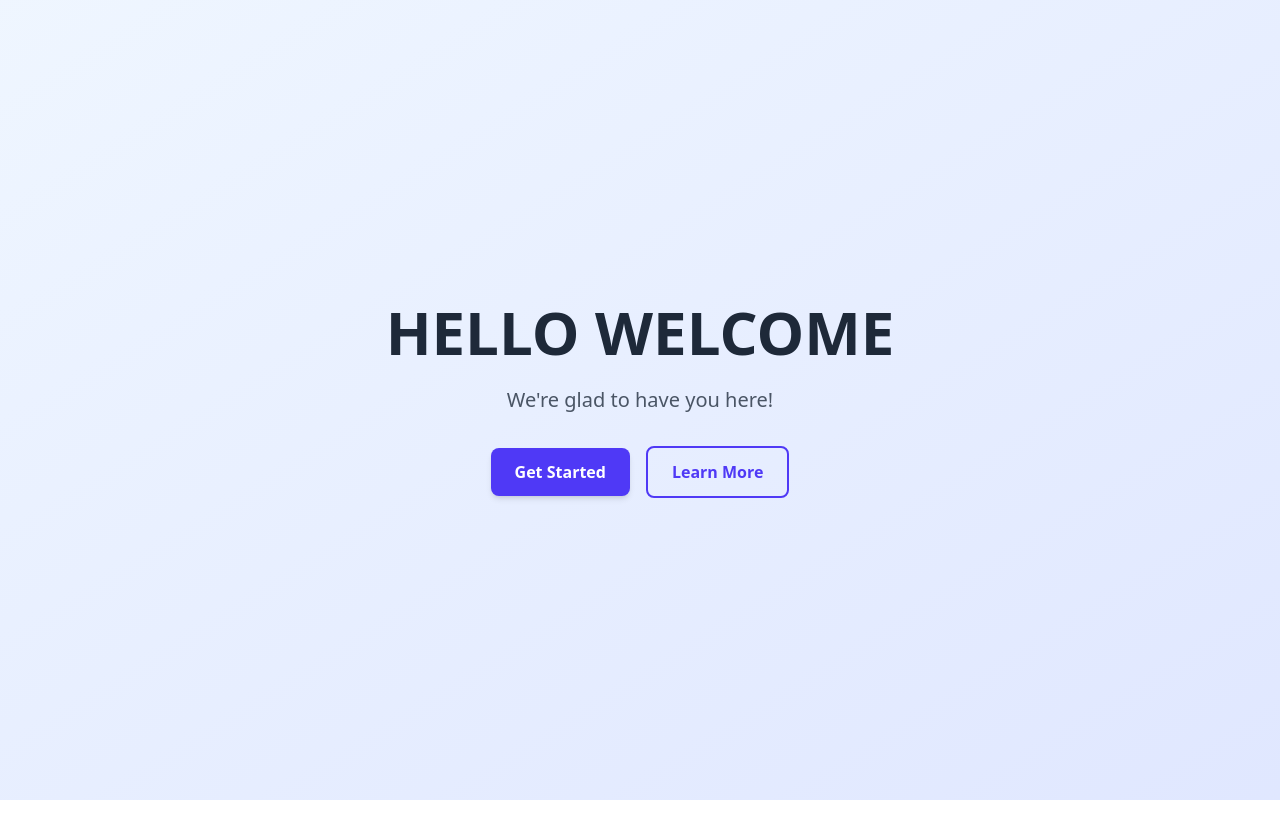
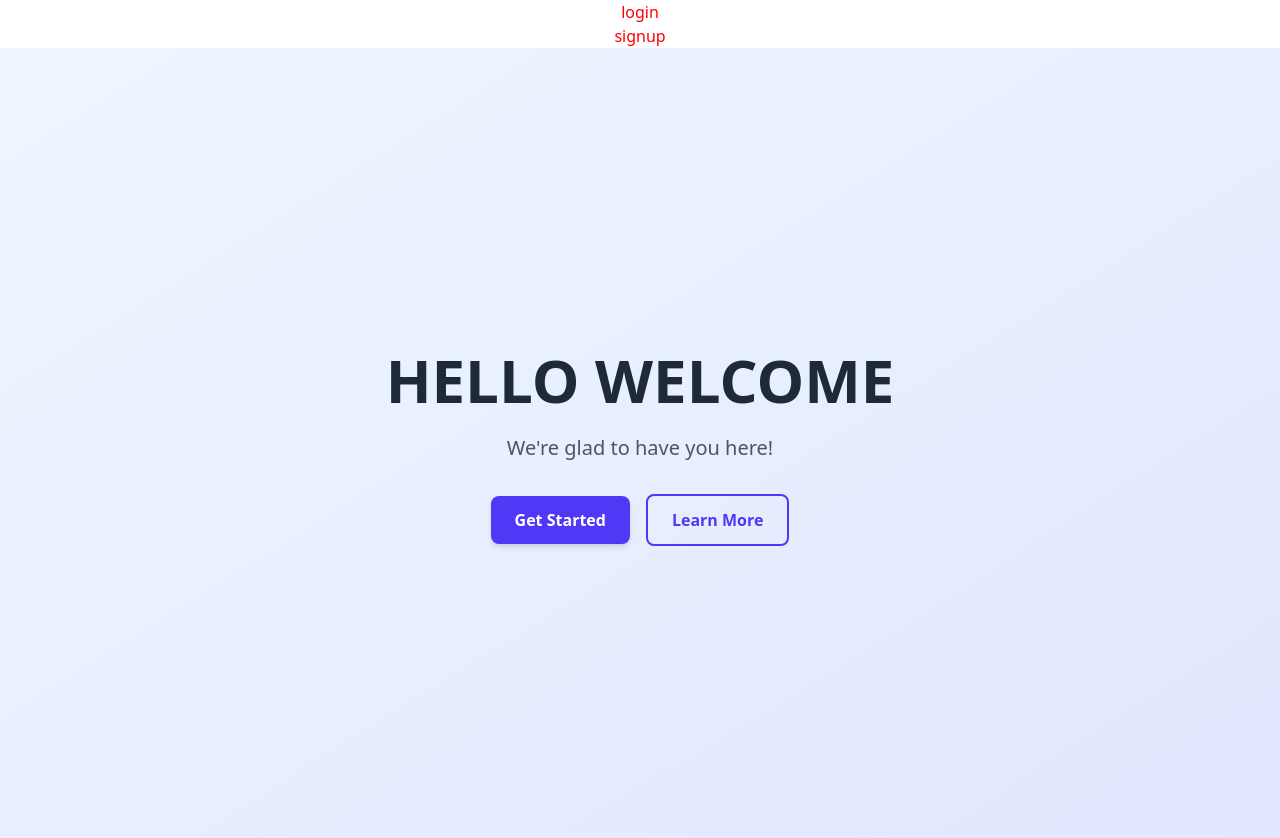
Before and after one commit to naheel0/React-Task, a React (Vite) app: page / in a window 1280 px wide. Shown: the top 838 px of the page. Before the commit the page ends 800 px from the top, so only its background shows below. Built offline with nearby package versions, Linux system fonts and the light colour scheme.

Commit message:
Configure for GitHub Pages deployment

```diff
--- a/package.json
+++ b/package.json
@@ -1,8 +1,8 @@
 {
-  "name": "login-prjct",
-  "private": true,
+  "name": "login-page-task",
   "version": "0.0.0",
   "type": "module",
+  "homepage": "https://naheel0.github.io/login-page-task",
   "scripts": {
     "dev": "vite",
     "build": "vite build",
--- a/src/App.jsx
+++ b/src/App.jsx
@@ -6,6 +6,18 @@ import React from 'react';
 export default function App() {
   return (
     <BrowserRouter>
+     <nav>
+      <Link to="/login" style={{color:"red",
+display:'flex',
+justifyContent:"center",
+
+      }}>login</Link>
+      <Link to="/signup" style={{color:"red",
+display:'flex',
+justifyContent:"center",
+
+      }}>signup</Link>
+     </nav>
     <Routes>
     <Route path ="/" element={<Home/>} />
     <Route path ="/login" element={<Login />} />
--- a/vite.config.js
+++ b/vite.config.js
@@ -1,8 +1,11 @@
-// vite.config.js
-import { defineConfig } from 'vite';
-import react from '@vitejs/plugin-react';
+import { defineConfig } from 'vite'
+import tailwindcss from '@tailwindcss/vite'
+
 
 export default defineConfig({
-  plugins: [react()],
-  base: '/login-page-task/', // <-- replace 'repo-name' with your GitHub repo name
-});
+  plugins: [
+    tailwindcss(),
+  ],
+  base: '/login-page-task/', // Replace with your actual repository name
+})
+// vite.config.js
```
Lines whose indentation alone changed are shown as unchanged.
